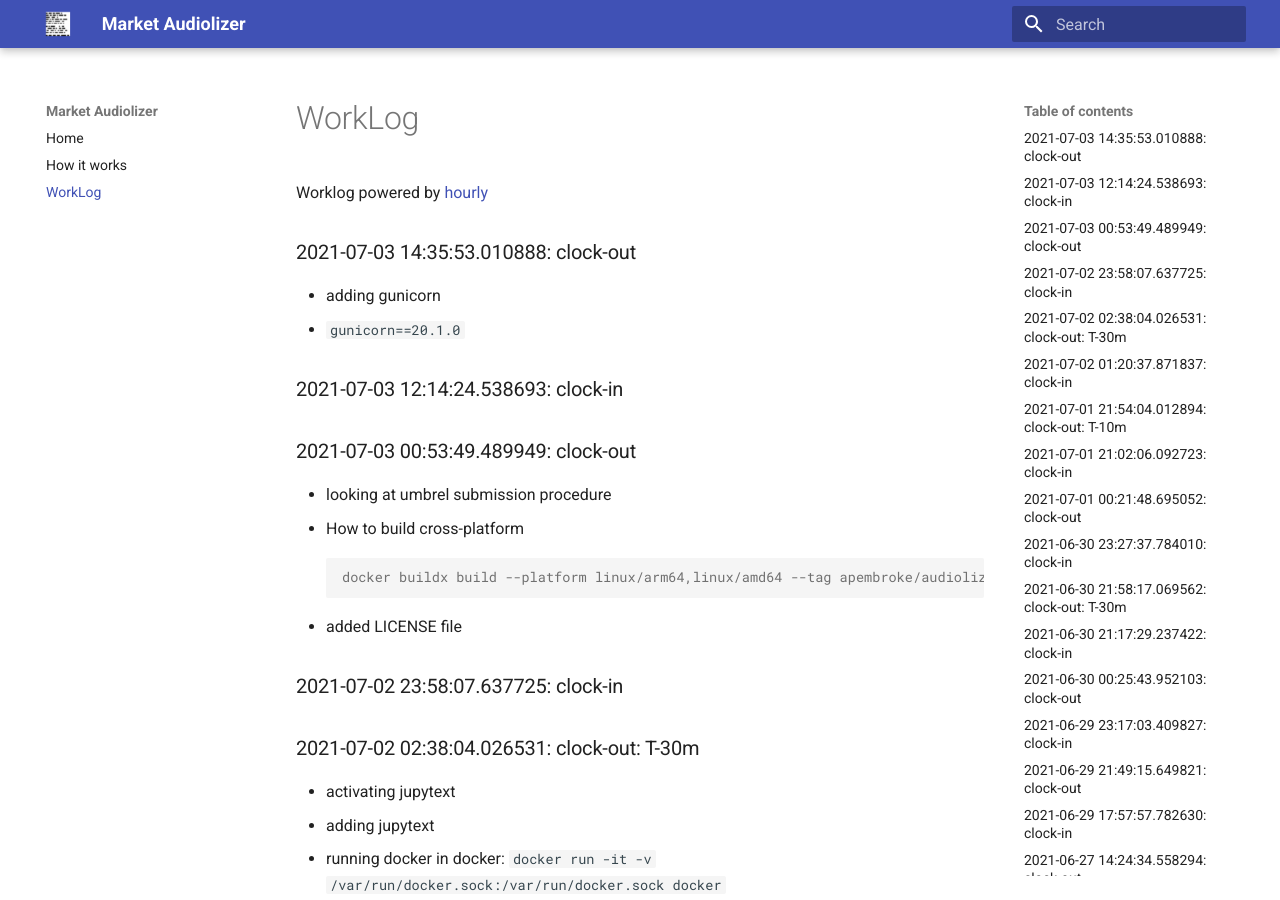
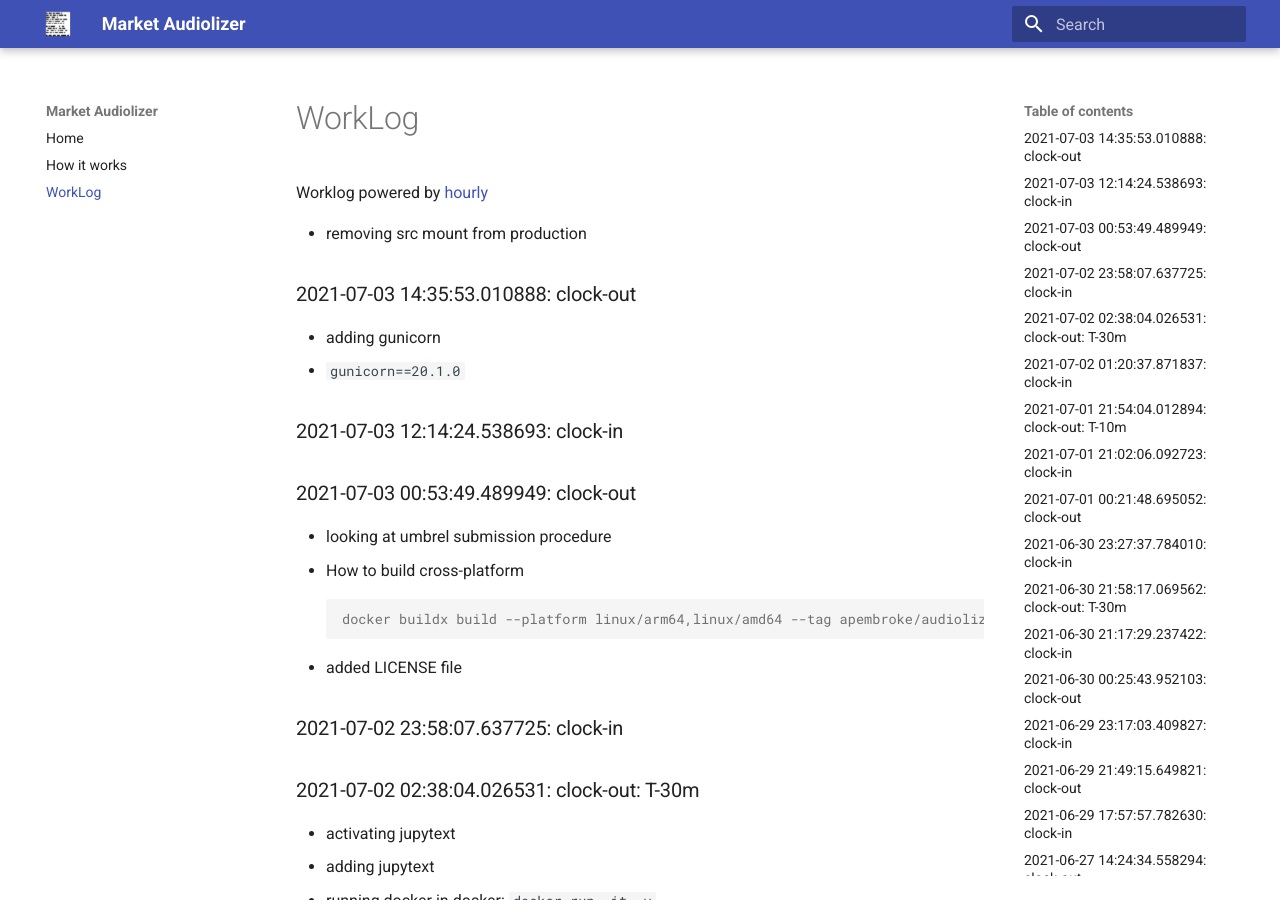
Before and after one commit to asherp/audiolizer, an MkDocs documentation site: the page built from docs/WorkLog.md, in a window 1280 px wide and 900 px high. Built offline with MkDocs 1.6.1 and Material for MkDocs 9.7.7, drawn with Linux system fonts in a browser that asks for light colours.

Commit message:
removing src mount from production

```diff
--- a/WorkLog.md
+++ b/WorkLog.md
@@ -1,3 +1,4 @@
+* removing src mount from production
 ### 2021-07-03 14:35:53.010888: clock-out
 
 * adding gunicorn
```
